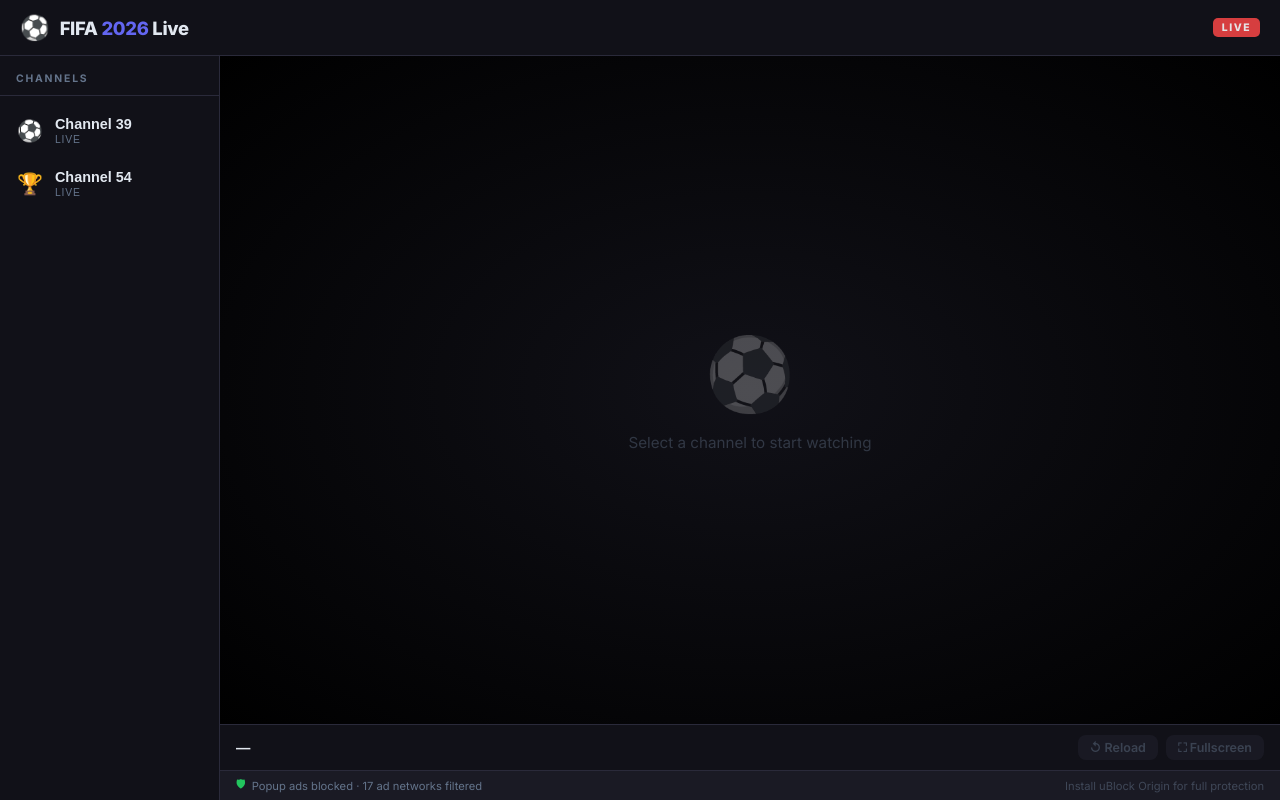
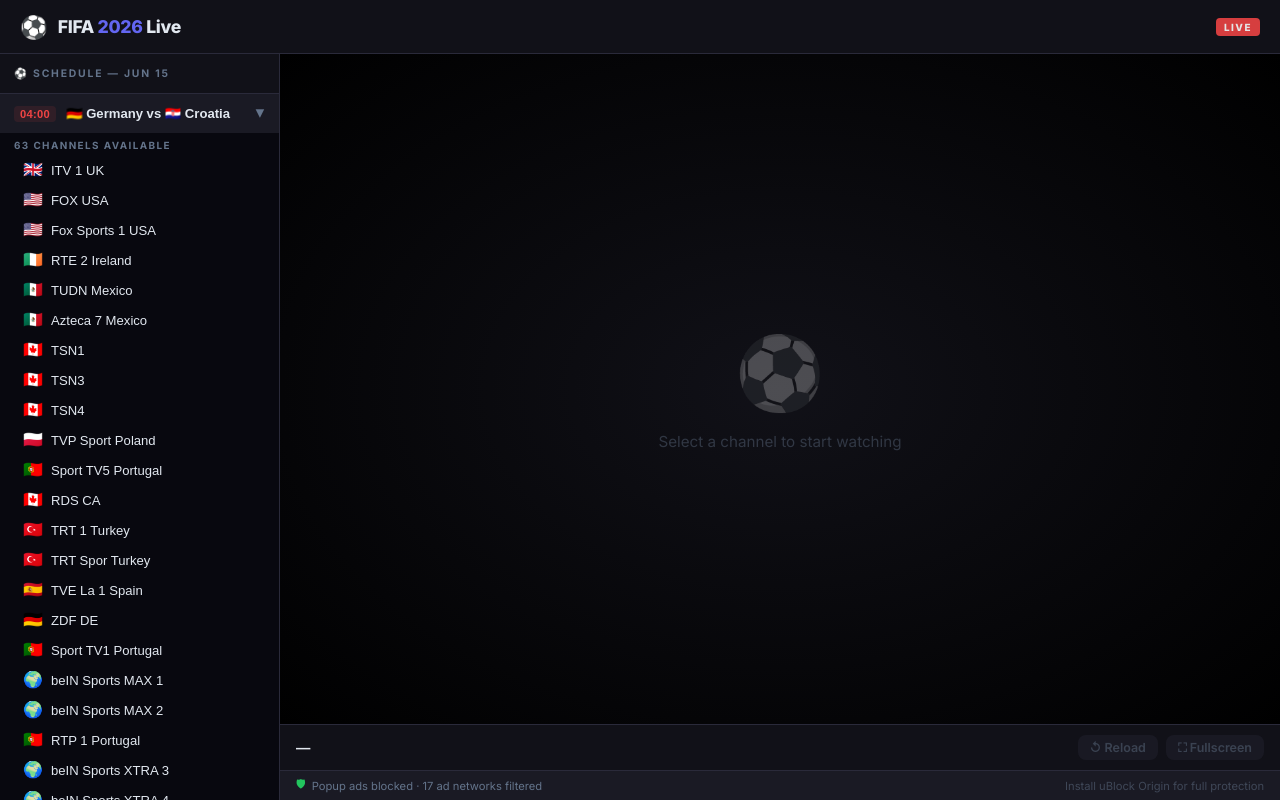
Before and after one commit to zehadkhan/fifa-2026, a React (Vite) app: page / in a window 1280 px wide. Built offline with nearby package versions, Linux system fonts and the light colour scheme.

Commit message:
Add full match schedule with 63 channels for 4 FIFA 2026 matches
Parses Jun 15 schedule: Germany/Croatia, Italy/Uruguay, Netherlands/Canada,
Belgium/Mexico — each with 63 broadcaster channels. Sidebar now shows
expandable match cards with channel picker.

```diff
--- a/src/App.jsx
+++ b/src/App.jsx
@@ -1,10 +1,13 @@
 import React, { useState } from 'react';
 import Sidebar from './components/Sidebar.jsx';
 import Player from './components/Player.jsx';
-import { channels } from './channels.js';
+import { matches } from './channels.js';
 
 export default function App() {
-  const [activeChannel, setActiveChannel] = useState(null);
+  const [active, setActive] = useState(null);
+  // active = { matchId, channelId, name, flag, url, matchTeams }
+
+  const activeKey = active ? `${active.matchId}-${active.channelId}` : null;
 
   return (
     <div style={{
@@ -20,32 +23,27 @@
         alignItems: 'center',
         justifyContent: 'space-between',
         padding: '0 20px',
-        height: 56,
+        height: 54,
         background: 'var(--surface)',
         borderBottom: '1px solid var(--border)',
         flexShrink: 0,
-        zIndex: 10,
       }}>
-        <div style={{ display: 'flex', alignItems: 'center', gap: 10, fontWeight: 800, fontSize: '1.15rem', letterSpacing: '-0.3px' }}>
-          <span style={{ fontSize: '1.5rem' }}>⚽</span>
+        <div style={{ display: 'flex', alignItems: 'center', gap: 10, fontWeight: 800, fontSize: '1.1rem', letterSpacing: '-0.3px' }}>
+          <span style={{ fontSize: '1.4rem' }}>⚽</span>
           <span>FIFA <span style={{ color: 'var(--accent)' }}>2026</span> Live</span>
         </div>
 
         <div style={{ display: 'flex', alignItems: 'center', gap: 10 }}>
-          {activeChannel && (
-            <span style={{ fontSize: '0.8rem', color: 'var(--muted)' }}>
-              Watching: <strong style={{ color: 'var(--text)' }}>{activeChannel.name}</strong>
+          {active && (
+            <span style={{ fontSize: '0.78rem', color: 'var(--muted)', maxWidth: 280, overflow: 'hidden', textOverflow: 'ellipsis', whiteSpace: 'nowrap' }}>
+              {active.matchTeams} · <span style={{ color: 'var(--text)', fontWeight: 600 }}>{active.flag} {active.name}</span>
             </span>
           )}
           <div style={{
-            background: 'var(--live)',
-            color: '#fff',
-            fontSize: '0.65rem',
-            fontWeight: 800,
-            letterSpacing: '1.5px',
-            padding: '3px 9px',
-            borderRadius: 5,
-            animation: 'blink 2s infinite',
+            background: 'var(--live)', color: '#fff',
+            fontSize: '0.62rem', fontWeight: 800,
+            letterSpacing: '1.5px', padding: '3px 8px',
+            borderRadius: 4, animation: 'blink 2s infinite',
           }}>
             LIVE
           </div>
@@ -55,11 +53,11 @@
       {/* Body */}
       <div style={{ display: 'flex', flex: 1, overflow: 'hidden' }}>
         <Sidebar
-          channels={channels}
-          activeId={activeChannel?.id}
-          onSelect={(ch) => setActiveChannel(ch)}
+          matches={matches}
+          activeKey={activeKey}
+          onSelectChannel={setActive}
         />
-        <Player channel={activeChannel} />
+        <Player channel={active} />
       </div>
 
       <style>{`
--- a/src/channels.js
+++ b/src/channels.js
@@ -6,7 +6,110 @@
   return `https://zonatvlive.xyz/nplayer/sTLv/${n}`;
 }
 
-export const channels = [
-  { id: 39, name: "Channel 39", category: "Live", logo: "⚽", url: streamUrl(39) },
-  { id: 54, name: "Channel 54", category: "Live", logo: "🏆", url: streamUrl(54) },
+export const channelDefs = {
+  39:   { name: "Fox Sports 1 USA",         flag: "🇺🇸" },
+  49:   { name: "Sport TV1 Portugal",        flag: "🇵🇹" },
+  54:   { name: "FOX USA",                  flag: "🇺🇸" },
+  78:   { name: "SporTV BR",                flag: "🇧🇷" },
+  111:  { name: "TSN1",                     flag: "🇨🇦" },
+  113:  { name: "TSN3",                     flag: "🇨🇦" },
+  114:  { name: "TSN4",                     flag: "🇨🇦" },
+  116:  { name: "beIN Sports 1 France",     flag: "🇫🇷" },
+  127:  { name: "Match TV Russia",          flag: "🇷🇺" },
+  128:  { name: "TVP Sport Poland",         flag: "🇵🇱" },
+  131:  { name: "Telemundo",                flag: "🇺🇸" },
+  134:  { name: "Arena 1 Premium Serbia",   flag: "🇷🇸" },
+  136:  { name: "Match! Football 1 Russia", flag: "🇷🇺" },
+  140:  { name: "Sport 1 Israel",           flag: "🇮🇱" },
+  141:  { name: "Sport 2 Israel",           flag: "🇮🇱" },
+  142:  { name: "Sport 3 Israel",           flag: "🇮🇱" },
+  143:  { name: "Sport 4 Israel",           flag: "🇮🇱" },
+  203:  { name: "NRK 1 Norway",             flag: "🇳🇴" },
+  204:  { name: "TV 2 Norway",              flag: "🇳🇴" },
+  265:  { name: "M4 Sports Hungary",        flag: "🇭🇺" },
+  270:  { name: "T Sports Bangladesh",      flag: "🇧🇩" },
+  290:  { name: "Sport TV5 Portugal",       flag: "🇵🇹" },
+  350:  { name: "ITV 1 UK",                flag: "🇬🇧" },
+  355:  { name: "Channel 5 UK",            flag: "🇬🇧" },
+  356:  { name: "BBC One UK",              flag: "🇬🇧" },
+  359:  { name: "BBC Four UK",             flag: "🇬🇧" },
+  365:  { name: "RTE 2 Ireland",           flag: "🇮🇪" },
+  393:  { name: "Ziggo Sport 1 NL",        flag: "🇳🇱" },
+  412:  { name: "Supersport Grandstand",   flag: "🇿🇦" },
+  413:  { name: "SuperSport PSL",          flag: "🇿🇦" },
+  470:  { name: "M6 France",               flag: "🇫🇷" },
+  476:  { name: "BNT 1 Bulgaria",          flag: "🇧🇬" },
+  478:  { name: "BNT 3 Bulgaria",          flag: "🇧🇬" },
+  533:  { name: "TVE La 1 Spain",          flag: "🇪🇸" },
+  561:  { name: "TVP2 Poland",             flag: "🇵🇱" },
+  573:  { name: "Match Premier Russia",    flag: "🇷🇺" },
+  579:  { name: "Arena Sport 1P",          flag: "🇷🇸" },
+  602:  { name: "CTV Canada",              flag: "🇨🇦" },
+  619:  { name: "DSports 1 Argentina",     flag: "🇦🇷" },
+  621:  { name: "DSports+ Argentina",      flag: "🇦🇷" },
+  719:  { name: "RTP 1 Portugal",          flag: "🇵🇹" },
+  723:  { name: "TVI Portugal",            flag: "🇵🇹" },
+  727:  { name: "ZDF DE",                  flag: "🇩🇪" },
+  746:  { name: "TyC Sports Argentina",    flag: "🇦🇷" },
+  774:  { name: "ERT 1 Greece",            flag: "🇬🇷" },
+  801:  { name: "DR 1 DK",                flag: "🇩🇰" },
+  802:  { name: "DR 2 DK",                flag: "🇩🇰" },
+  817:  { name: "TV2 Denmark",             flag: "🇩🇰" },
+  835:  { name: "Noovo CA",               flag: "🇨🇦" },
+  839:  { name: "RDS CA",                 flag: "🇨🇦" },
+  840:  { name: "RDS 2 CA",               flag: "🇨🇦" },
+  844:  { name: "Azteca 7 Mexico",         flag: "🇲🇽" },
+  845:  { name: "NBC Universo",            flag: "🇺🇸" },
+  850:  { name: "RAI 1 IT",               flag: "🇮🇹" },
+  889:  { name: "TRT Spor Turkey",         flag: "🇹🇷" },
+  935:  { name: "TUDN Mexico",             flag: "🇲🇽" },
+  936:  { name: "Canal5 MX",              flag: "🇲🇽" },
+  966:  { name: "beIN Sports MAX 1",       flag: "🌍" },
+  967:  { name: "beIN Sports MAX 2",       flag: "🌍" },
+  968:  { name: "beIN Sports XTRA 3",      flag: "🌍" },
+  969:  { name: "beIN Sports XTRA 4",      flag: "🌍" },
+  1012: { name: "TRT 1 Turkey",            flag: "🇹🇷" },
+  1033: { name: "ČT Sport CZ",             flag: "🇨🇿" },
+};
+
+const ALL_CH = [
+  350,54,39,365,935,844,111,113,114,128,290,839,1012,889,533,727,49,
+  966,967,719,968,969,723,561,850,393,470,1033,116,265,127,136,573,
+  835,270,579,131,134,817,746,840,355,774,476,478,78,413,412,140,141,
+  602,801,802,619,621,142,143,936,356,359,845,203,204,
 ];
+
+export const matches = [
+  {
+    id: 1,
+    teams: "🇩🇪 Germany vs 🇭🇷 Croatia",
+    time: "04:00",
+    date: "Jun 15",
+    channelIds: ALL_CH,
+  },
+  {
+    id: 2,
+    teams: "🇮🇹 Italy vs 🇺🇾 Uruguay",
+    time: "06:00",
+    date: "Jun 15",
+    channelIds: ALL_CH,
+  },
+  {
+    id: 3,
+    teams: "🇳🇱 Netherlands vs 🇨🇦 Canada",
+    time: "06:00",
+    date: "Jun 15",
+    channelIds: ALL_CH,
+  },
+  {
+    id: 4,
+    teams: "🇧🇪 Belgium vs 🇲🇽 Mexico",
+    time: "08:00",
+    date: "Jun 15",
+    channelIds: ALL_CH,
+  },
+];
+
+export function getChannelUrl(id) {
+  return streamUrl(id);
+}
--- a/src/components/Sidebar.jsx
+++ b/src/components/Sidebar.jsx
@@ -1,70 +1,151 @@
-import React from 'react';
+import React, { useState } from 'react';
+import { channelDefs, getChannelUrl } from '../channels.js';
 
-export default function Sidebar({ channels, activeId, onSelect }) {
+export default function Sidebar({ matches, activeKey, onSelectChannel }) {
+  const [openMatchId, setOpenMatchId] = useState(matches[0]?.id ?? null);
+
+  const toggleMatch = (id) => setOpenMatchId(prev => prev === id ? null : id);
+
   return (
     <aside style={{
-      width: 220,
+      width: 280,
       flexShrink: 0,
       background: 'var(--surface)',
       borderRight: '1px solid var(--border)',
       display: 'flex',
       flexDirection: 'column',
-      overflowY: 'auto',
+      overflow: 'hidden',
     }}>
+      {/* Header */}
       <div style={{
-        padding: '16px 16px 10px',
+        padding: '13px 14px',
         fontSize: '0.65rem',
         fontWeight: 700,
         textTransform: 'uppercase',
         letterSpacing: '1.8px',
         color: 'var(--muted)',
         borderBottom: '1px solid var(--border)',
+        flexShrink: 0,
       }}>
-        Channels
+        ⚽ Schedule — Jun 15
       </div>
 
-      <div style={{ padding: '8px 0' }}>
-        {channels.map(ch => {
-          const isActive = ch.id === activeId;
+      {/* Match list */}
+      <div style={{ overflowY: 'auto', flex: 1 }}>
+        {matches.map(match => {
+          const isOpen = openMatchId === match.id;
           return (
+            <div key={match.id} style={{ borderBottom: '1px solid var(--border)' }}>
+
+              {/* Match header */}
               <button
-              key={ch.id}
-              onClick={() => onSelect(ch)}
+                onClick={() => toggleMatch(match.id)}
                 style={{
                   display: 'flex',
                   alignItems: 'center',
-                gap: 12,
+                  gap: 10,
                   width: '100%',
-                padding: '12px 14px',
+                  padding: '11px 14px',
+                  background: isOpen ? 'var(--surface2)' : 'none',
+                  border: 'none',
+                  cursor: 'pointer',
+                  textAlign: 'left',
+                  color: 'var(--text)',
+                  transition: 'background 0.15s',
+                }}
+              >
+                <span style={{
+                  fontSize: '0.7rem',
+                  fontWeight: 700,
+                  color: 'var(--live)',
+                  background: 'rgba(239,68,68,0.1)',
+                  padding: '2px 6px',
+                  borderRadius: 4,
+                  flexShrink: 0,
+                  letterSpacing: '0.3px',
+                }}>
+                  {match.time}
+                </span>
+                <span style={{
+                  fontSize: '0.82rem',
+                  fontWeight: 600,
+                  flex: 1,
+                  lineHeight: 1.3,
+                }}>
+                  {match.teams}
+                </span>
+                <span style={{
+                  color: 'var(--muted)',
+                  fontSize: '0.7rem',
+                  transform: isOpen ? 'rotate(90deg)' : 'none',
+                  transition: 'transform 0.2s',
+                  flexShrink: 0,
+                }}>▶</span>
+              </button>
+
+              {/* Channel list */}
+              {isOpen && (
+                <div style={{ background: 'var(--bg)', paddingBottom: 4 }}>
+                  <div style={{
+                    padding: '6px 14px 4px',
+                    fontSize: '0.62rem',
+                    fontWeight: 700,
+                    textTransform: 'uppercase',
+                    letterSpacing: '1.4px',
+                    color: 'var(--muted)',
+                  }}>
+                    {match.channelIds.length} channels available
+                  </div>
+                  {match.channelIds.map(id => {
+                    const ch = channelDefs[id];
+                    if (!ch) return null;
+                    const key = `${match.id}-${id}`;
+                    const isActive = activeKey === key;
+                    return (
+                      <button
+                        key={id}
+                        onClick={() => onSelectChannel({ matchId: match.id, channelId: id, name: ch.name, flag: ch.flag, url: getChannelUrl(id), matchTeams: match.teams })}
+                        style={{
+                          display: 'flex',
+                          alignItems: 'center',
+                          gap: 8,
+                          width: '100%',
+                          padding: '7px 14px 7px 20px',
                           background: isActive ? 'var(--surface2)' : 'none',
                           border: 'none',
                           borderLeft: `3px solid ${isActive ? 'var(--accent)' : 'transparent'}`,
                           color: isActive ? 'var(--accent)' : 'var(--text)',
                           cursor: 'pointer',
                           textAlign: 'left',
-                transition: 'all 0.15s',
+                          fontSize: '0.82rem',
+                          transition: 'all 0.12s',
                         }}
                       >
-              <span style={{ fontSize: '1.3rem' }}>{ch.logo}</span>
-              <span style={{ flex: 1, minWidth: 0 }}>
-                <div style={{ fontWeight: 600, fontSize: '0.9rem', whiteSpace: 'nowrap', overflow: 'hidden', textOverflow: 'ellipsis' }}>
+                        <span style={{ fontSize: '1rem', lineHeight: 1, flexShrink: 0 }}>{ch.flag}</span>
+                        <span style={{
+                          flex: 1,
+                          fontWeight: isActive ? 600 : 400,
+                          whiteSpace: 'nowrap',
+                          overflow: 'hidden',
+                          textOverflow: 'ellipsis',
+                        }}>
                           {ch.name}
-                </div>
-                <div style={{ fontSize: '0.65rem', color: 'var(--muted)', textTransform: 'uppercase', letterSpacing: '0.8px', marginTop: 2 }}>
-                  {ch.category}
-                </div>
                         </span>
-
                         {isActive && (
                           <span style={{
-                  width: 8, height: 8, borderRadius: '50%',
-                  background: 'var(--green)',
-                  boxShadow: '0 0 0 0 rgba(34,197,94,0.6)',
+                            width: 7, height: 7,
+                            borderRadius: '50%',
+                            background: '#22c55e',
+                            flexShrink: 0,
                             animation: 'sonar 1.5s infinite',
-                  flexShrink: 0,
                           }} />
                         )}
                       </button>
+                    );
+                  })}
+                </div>
+              )}
+            </div>
           );
         })}
       </div>
@@ -72,7 +153,7 @@
       <style>{`
         @keyframes sonar {
           0%   { box-shadow: 0 0 0 0 rgba(34,197,94,0.6); }
-          70%  { box-shadow: 0 0 0 8px rgba(34,197,94,0); }
+          70%  { box-shadow: 0 0 0 7px rgba(34,197,94,0); }
           100% { box-shadow: 0 0 0 0 rgba(34,197,94,0); }
         }
       `}</style>
```
Lines whose indentation alone changed are shown as unchanged.
